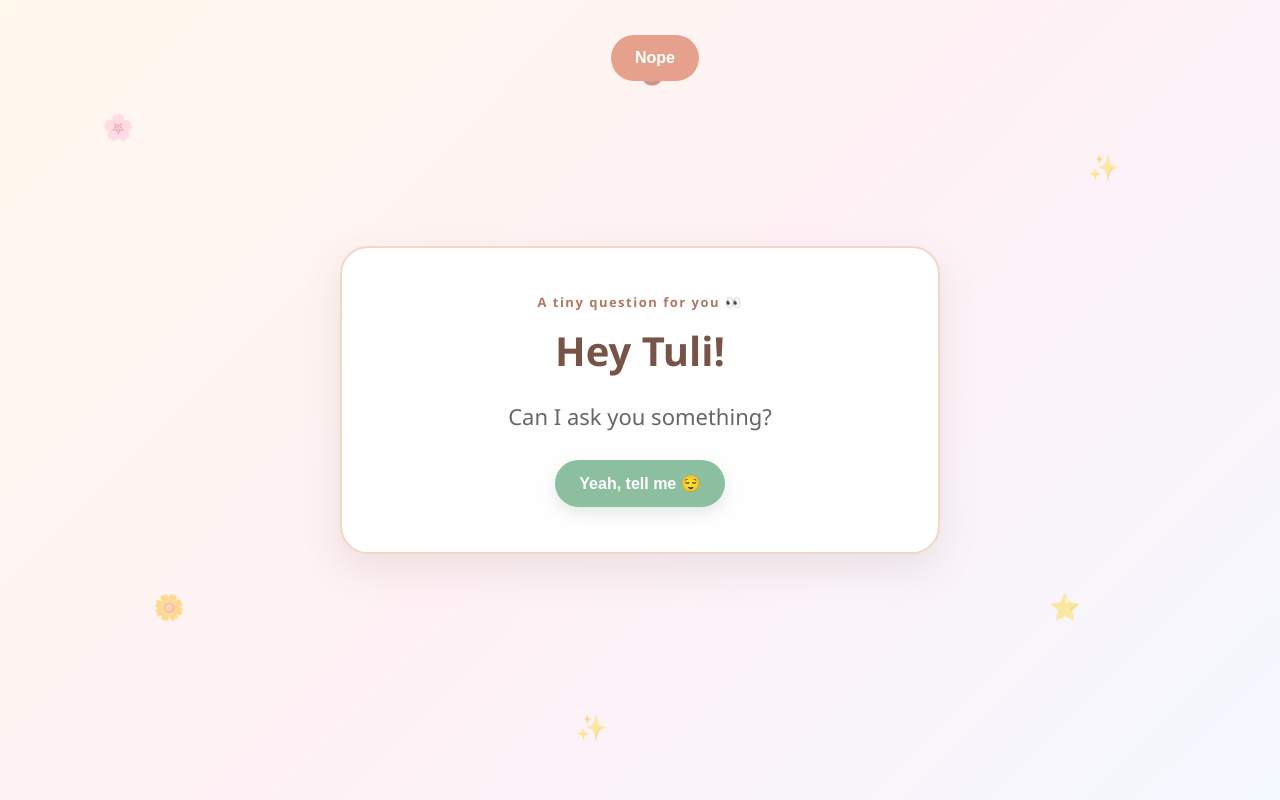
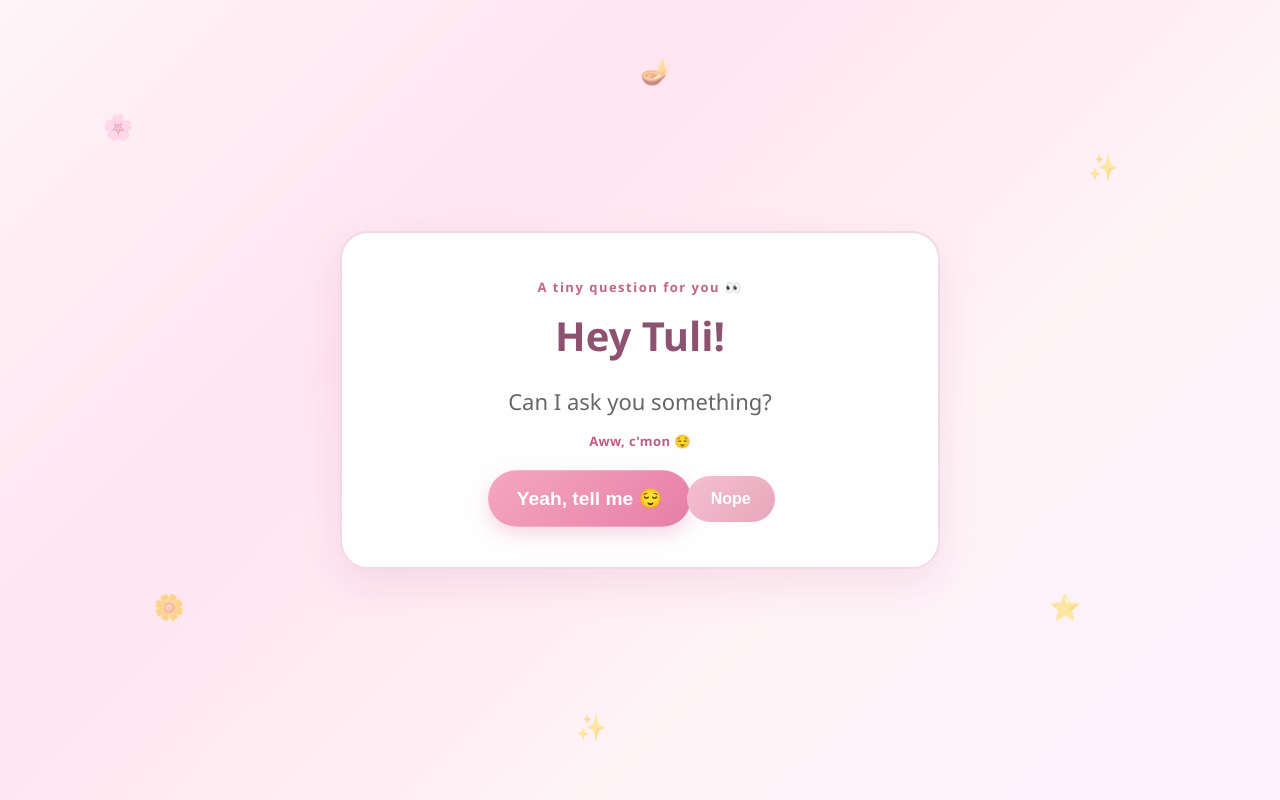
Before and after one commit to Shounak151/dearkiddo, a plain HTML site: page index.html in a window 1280 px wide. Both pictures are taken after a click on the button "Nope". Drawn offline with nearby package versions, Linux system fonts and the light colour scheme.

Commit message:
Add files via upload

```diff
--- a/index.html
+++ b/index.html
@@ -40,6 +40,13 @@
             <p class="main-text">
                 Can I ask you something?
             </p>
+
+            <div
+                class="first-page-message"
+                id="firstPageMessage"
+                aria-live="polite"
+                hidden
+            ></div>
 
             <div class="buttons">
 
@@ -388,6 +395,46 @@
 
     <script src="script.js"></script>
 
+    <script>
+        (function () {
+            const noBtn1 = document.getElementById('noBtn1');
+            const yesBtn1 = document.querySelector('#page1 .yes-btn');
+            const firstPageMessage = document.getElementById('firstPageMessage');
+            const firstPageMessages = [
+                "Aww, c'mon 😌",
+                "Nope? I’m still pretty convinced 😄",
+                "That was a dramatic no 😂",
+                "Still no? You’re making this harder than it needs to be 😌"
+            ];
+
+            let firstPageNoClickCount = 0;
+
+            if (noBtn1) {
+                noBtn1.style.position = 'static';
+                noBtn1.style.left = 'auto';
+                noBtn1.style.top = 'auto';
+
+                noBtn1.addEventListener('click', function (event) {
+                    event.preventDefault();
+                    event.stopPropagation();
+
+                    firstPageNoClickCount += 1;
+
+                    const nextScale = Math.min(1.12 + firstPageNoClickCount * 0.08, 1.6);
+
+                    if (yesBtn1) {
+                        yesBtn1.style.transform = 'scale(' + nextScale + ')';
+                    }
+
+                    if (firstPageMessage) {
+                        firstPageMessage.textContent = firstPageMessages[(firstPageNoClickCount - 1) % firstPageMessages.length];
+                        firstPageMessage.hidden = false;
+                    }
+                });
+            }
+        })();
+    </script>
+
 </body>
 
 </html>
--- a/script.js
+++ b/script.js
@@ -5,6 +5,72 @@
 let selectedDate = "";
 
 let selectedActivity = "";
+
+const noBtn1 =
+    document.getElementById("noBtn1");
+
+const yesBtn1 =
+    document.querySelector("#page1 .yes-btn");
+
+const firstPageMessage =
+    document.getElementById("firstPageMessage");
+
+let firstPageNoClickCount = 0;
+
+const firstPageMessages = [
+    "Are you sure? 👀",
+    "Better say yes 😌",
+    "Please :(",
+    "Don't do this 😭",
+    "I'm gonna cry 🥺",
+    "💔 <3"
+];
+
+if (noBtn1) {
+
+    noBtn1.style.position = "static";
+    noBtn1.style.left = "auto";
+    noBtn1.style.top = "auto";
+
+    noBtn1.addEventListener(
+        "click",
+        function (event) {
+
+            event.preventDefault();
+            event.stopPropagation();
+
+            firstPageNoClickCount += 1;
+
+            const nextScale =
+                Math.min(
+                    1.08 + firstPageNoClickCount * 0.08,
+                    1.4
+                );
+
+            if (yesBtn1) {
+
+                yesBtn1.style.transform = "scale(" + nextScale + ")";
+
+            }
+
+            if (firstPageMessage) {
+
+                firstPageMessage.textContent =
+                    firstPageMessages[
+                        Math.min(
+                            firstPageNoClickCount - 1,
+                            firstPageMessages.length - 1
+                        )
+                    ];
+
+                firstPageMessage.hidden = false;
+
+            }
+
+        }
+    );
+
+}
 
 
 // ==========================================
@@ -86,43 +152,6 @@ function moveNoButton(button) {
 
     button.style.top =
         randomY + "px";
-
-}
-
-
-// ==========================================
-// PAGE 1 NO BUTTON
-// ==========================================
-
-const noBtn1 =
-    document.getElementById("noBtn1");
-
-
-if (noBtn1) {
-
-    noBtn1.addEventListener(
-        "mouseenter",
-        function () {
-
-            moveNoButton(noBtn1);
-
-        }
-    );
-
-
-    noBtn1.addEventListener(
-        "touchstart",
-        function (event) {
-
-            event.preventDefault();
-
-            moveNoButton(noBtn1);
-
-        },
-        {
-            passive: false
-        }
-    );
 
 }
 
--- a/style.css
+++ b/style.css
@@ -19,9 +19,10 @@ body {
     background:
         linear-gradient(
             135deg,
-            #fff8ed,
-            #fff1f5,
-            #f4f8ff
+            #fff4f8,
+            #ffe5f0,
+            #fff3f6,
+            #fdf1ff
         );
 
     color: #444;
@@ -159,16 +160,16 @@ body {
     text-align: center;
 
     background:
-        rgba(255, 255, 255, 0.95);
+        rgba(255, 255, 255, 0.96);
 
     border-radius: 28px;
 
     border:
-        2px solid #f1d7c5;
+        2px solid #f5d8e8;
 
     box-shadow:
         0 15px 40px
-        rgba(100, 80, 70, 0.12);
+        rgba(186, 101, 146, 0.14);
 
 }
 
@@ -179,7 +180,7 @@ body {
 
     font-size: 13px;
 
-    color: #ad7a62;
+    color: #c0658a;
 
     letter-spacing: 1.5px;
 
@@ -194,7 +195,7 @@ h1 {
 
     font-size: 40px;
 
-    color: #765548;
+    color: #8d526f;
 
     margin-bottom: 20px;
 
@@ -203,7 +204,7 @@ h1 {
 
 h2 {
 
-    color: #765548;
+    color: #8d526f;
 
     line-height: 1.5;
 
@@ -237,7 +238,7 @@ p {
 .question-box {
 
     background:
-        #fff7ed;
+        #fff2f8;
 
     border-radius: 20px;
 
@@ -246,7 +247,7 @@ p {
     margin: 25px 0;
 
     border:
-        1px dashed #dfbda7;
+        1px dashed #f2bfd5;
 
 }
 
@@ -301,14 +302,32 @@ button:hover {
 
 .yes-btn {
 
+    --yes-scale: 1;
+
     background:
-        #8bbf9f;
+        linear-gradient(135deg, #f4a7c0, #e77ea5);
 
     color: white;
 
     box-shadow:
         0 6px 15px
-        rgba(100, 150, 120, 0.2);
+        rgba(214, 123, 162, 0.28);
+
+    transform:
+        scale(var(--yes-scale));
+
+    transition:
+        transform 0.25s ease,
+        box-shadow 0.25s ease;
+
+}
+
+
+.yes-btn:hover {
+
+    transform:
+        translateY(-3px)
+        scale(var(--yes-scale));
 
 }
 
@@ -318,11 +337,49 @@ button:hover {
 .no-btn {
 
     background:
-        #e5a18b;
+        linear-gradient(135deg, #f5bfd1, #e7a7ba);
 
     color: white;
 
     z-index: 1000;
+
+    position: static;
+
+}
+
+
+.no-btn:hover {
+
+    transform: none;
+
+}
+
+
+.first-page-message {
+
+    margin-top: 10px;
+    margin-bottom: 8px;
+    font-size: 13px;
+    color: #bf5c86;
+    font-weight: 700;
+    letter-spacing: 0.4px;
+    min-height: 18px;
+    animation: messageAppear 0.25s ease;
+
+}
+
+
+@keyframes messageAppear {
+
+    from {
+        opacity: 0;
+        transform: translateY(4px);
+    }
+
+    to {
+        opacity: 1;
+        transform: translateY(0);
+    }
 
 }
 
@@ -385,7 +442,7 @@ button:hover {
     margin-top: 25px;
 
     background:
-        #765548;
+        linear-gradient(135deg, #bf728f, #a95577);
 
     color: white;
 
@@ -395,7 +452,7 @@ button:hover {
 .continue:hover {
 
     background:
-        #5f4439;
+        #9d496d;
 
 }
 
```
